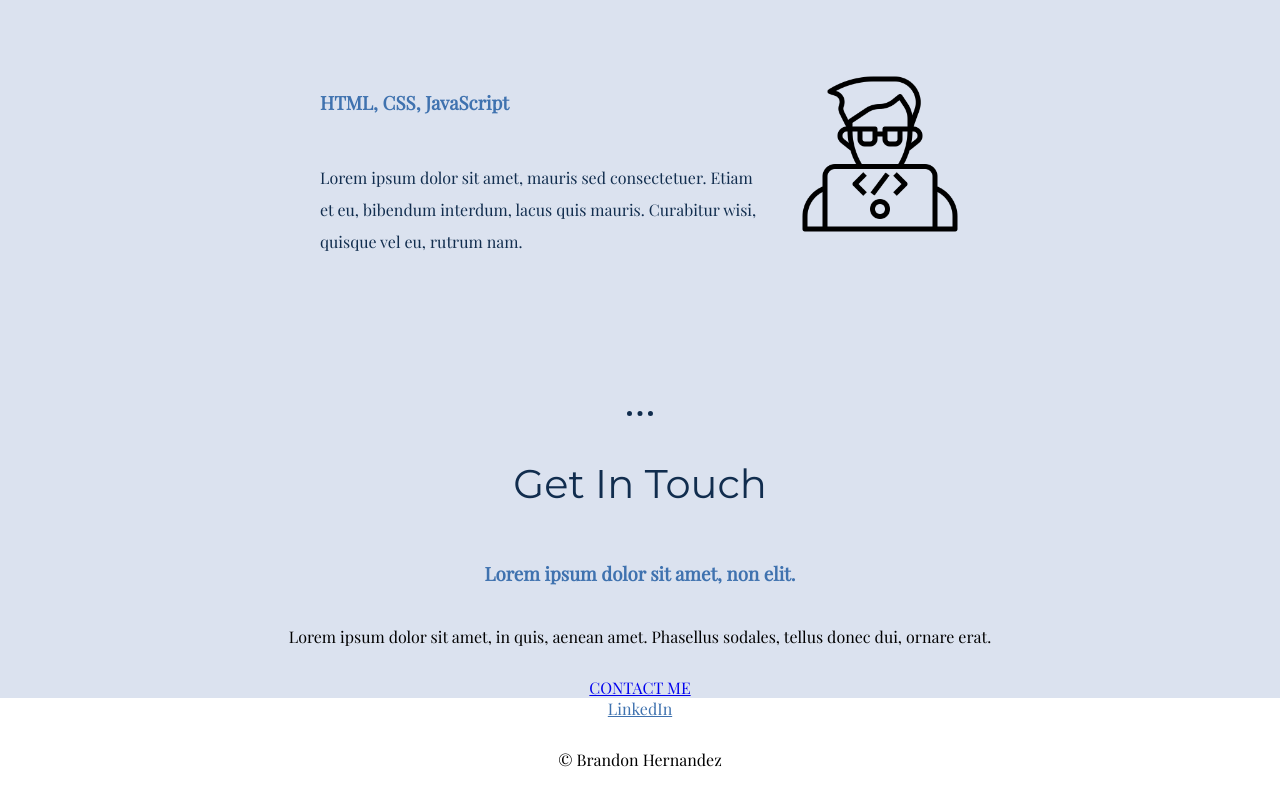
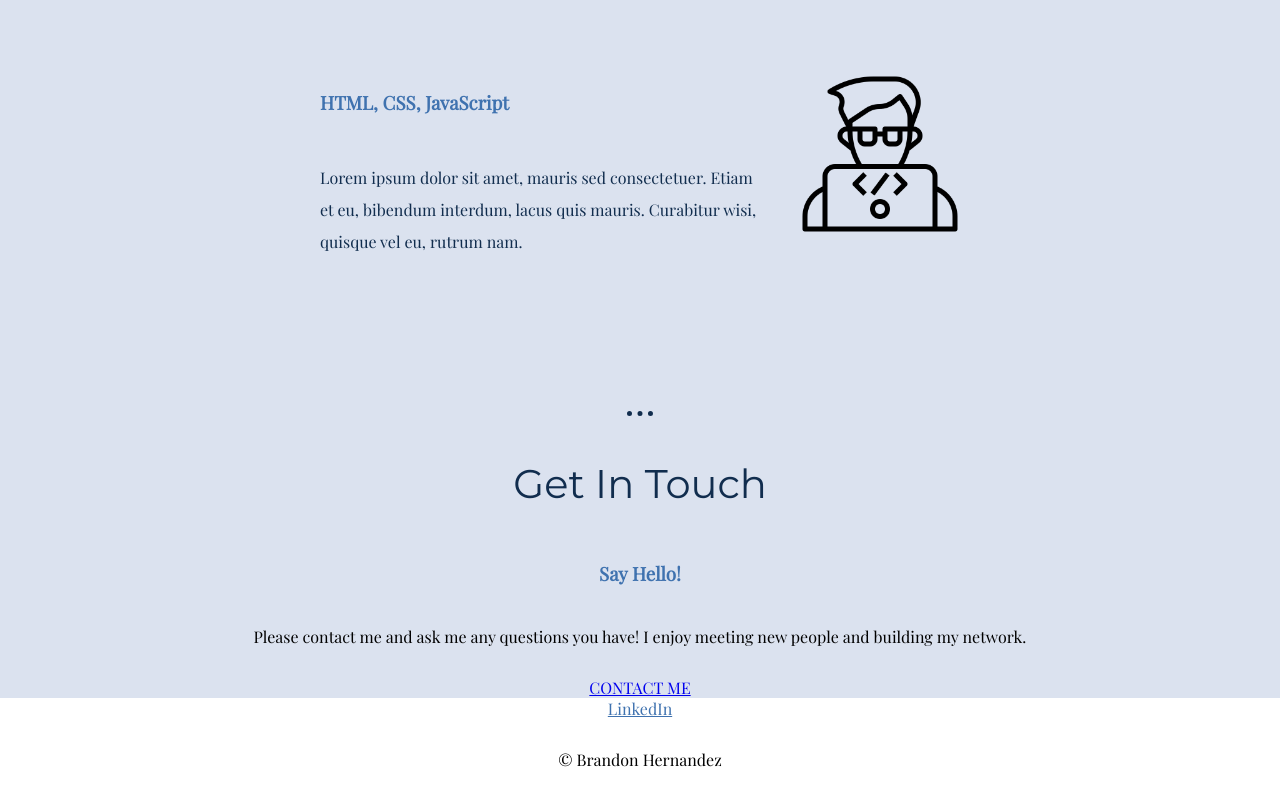
Before and after one commit to hbrandon15/CSS-MySite, a plain HTML site: page index.html in a window 1280 px wide. Shown: the part 1968-2768 px from the top of the page. Drawn offline with nearby package versions, Linux system fonts and the light colour scheme.

Commit message:
Added contact me content

```diff
--- a/index.html
+++ b/index.html
@@ -40,8 +40,8 @@
     <hr>
     <div class="contact-me">
       <h2>Get In Touch</h2>
-      <h3>Lorem ipsum dolor sit amet, non elit.</h3>
-      <p>Lorem ipsum dolor sit amet, in quis, aenean amet. Phasellus sodales, tellus donec dui, ornare erat.</p>
+      <h3>Say Hello!</h3>
+      <p>Please contact me and ask me any questions you have! I enjoy meeting new people and building my network.</p>
       <a class="btn" href="mailto:hernandezbrandon17@gmail.com">CONTACT ME</a>
     </div>
   </div>
```
